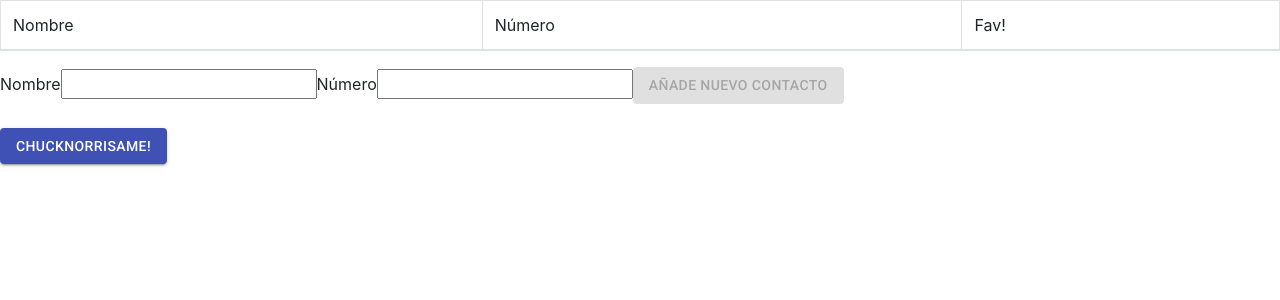
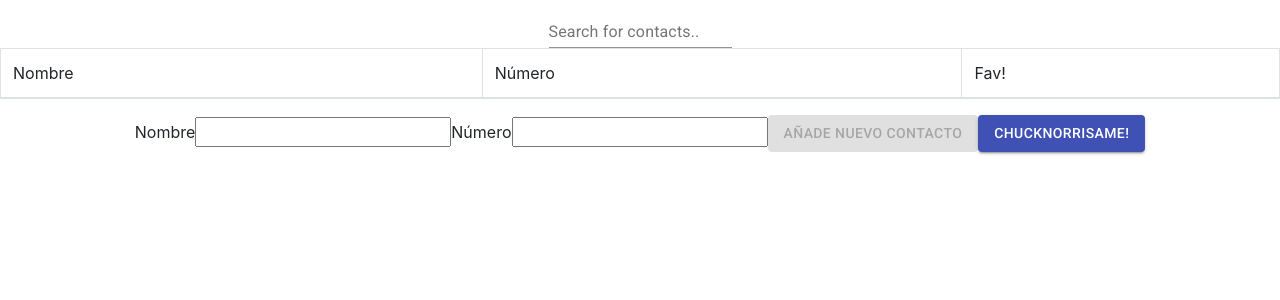
Before and after one commit to asierba/react_hooks_kata, a React app: page / in a window 1280 px wide. Shown: the top 300 px of the page. Built offline with nearby package versions, Linux system fonts and the light colour scheme.

Commit message:
Add search for contacts - not working yet!
Signed-off-by: Asier Barrenetxea <asier.b@thoughtworks.com>

```diff
--- a/src/components/ContactList.tsx
+++ b/src/components/ContactList.tsx
@@ -7,6 +7,8 @@ import StarIcon from '@material-ui/icons/Star';
 import * as contact from '../store/actions';
 import * as fromContacts from '../store/selectors';
 import { useDispatch, useSelector } from 'react-redux';
+import TextField from '@material-ui/core/TextField';
+import Grid from '@material-ui/core/Grid';
 
 const REGEXP_STR = '^[0-9]{9}$';
 
@@ -55,7 +57,13 @@ export const ContactList = () => {
     );
 
     return (
-        <>
+        <Grid
+            container
+            direction="row"
+            justify="center"
+            alignItems="center"
+        >
+            <TextField id="standard-basic" label="Search for contacts.." />
             <Table bordered hover>
                 <thead>
                     <tr>
@@ -105,6 +113,6 @@ export const ContactList = () => {
             </Button>
 
             <div>{joke}</div>
-        </>
+        </Grid>
     );
 };
```
